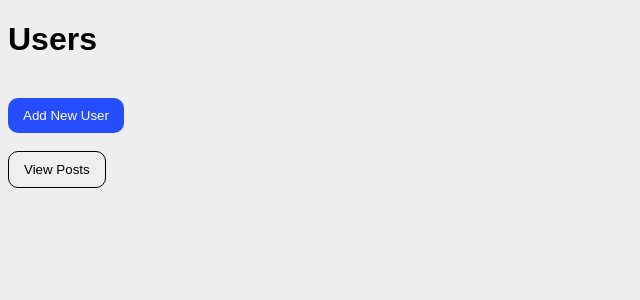
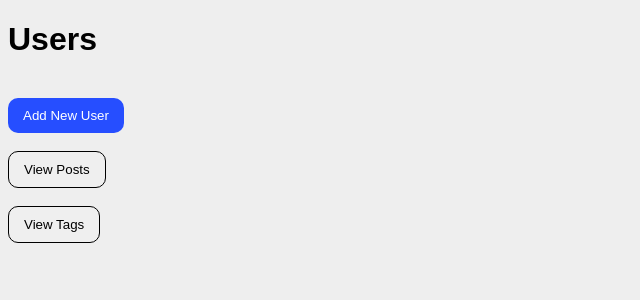
Before and after one commit to Midniluna/blogly, a Flask app: page /users in a window 1280 px wide. Shown: the top 300 px of the page, without its empty margins (0-640 px from the left). Run offline with Flask 3, Linux system fonts and the light colour scheme.

Commit message:
Adding a route to the homepage for navigation to the tags page

```diff
--- a/templates/home.html
+++ b/templates/home.html
@@ -24,6 +24,9 @@
 		<br />
 		<br />
 		<a href="/posts"><button>View Posts</button></a>
+		<br />
+		<br />
+		<a href="/tags"><button>View Tags</button></a>
 		{% endblock %}
 	</body>
 	<script src="https://ajax.googleapis.com/ajax/libs/jquery/3.6.3/jquery.min.js"></script>
```
